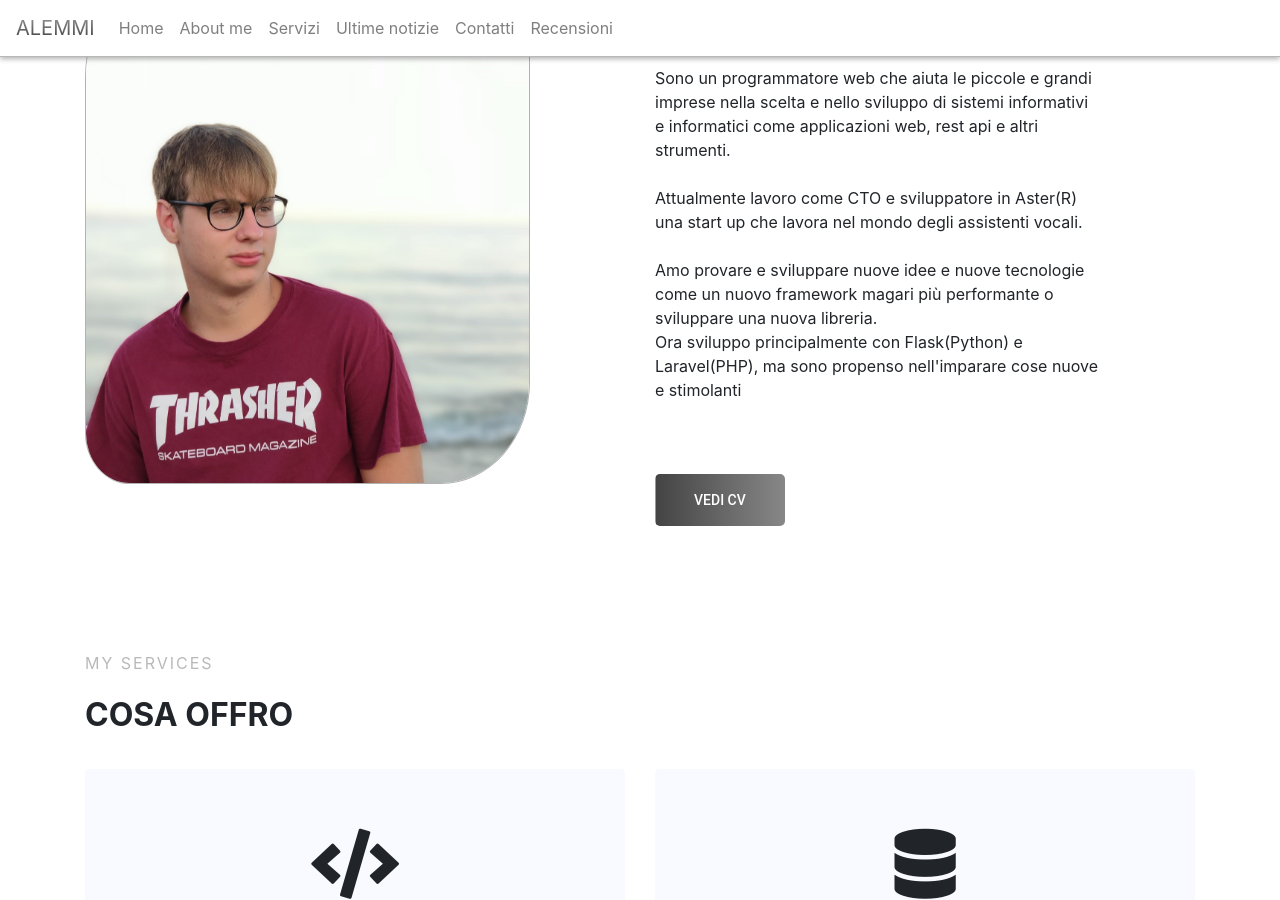
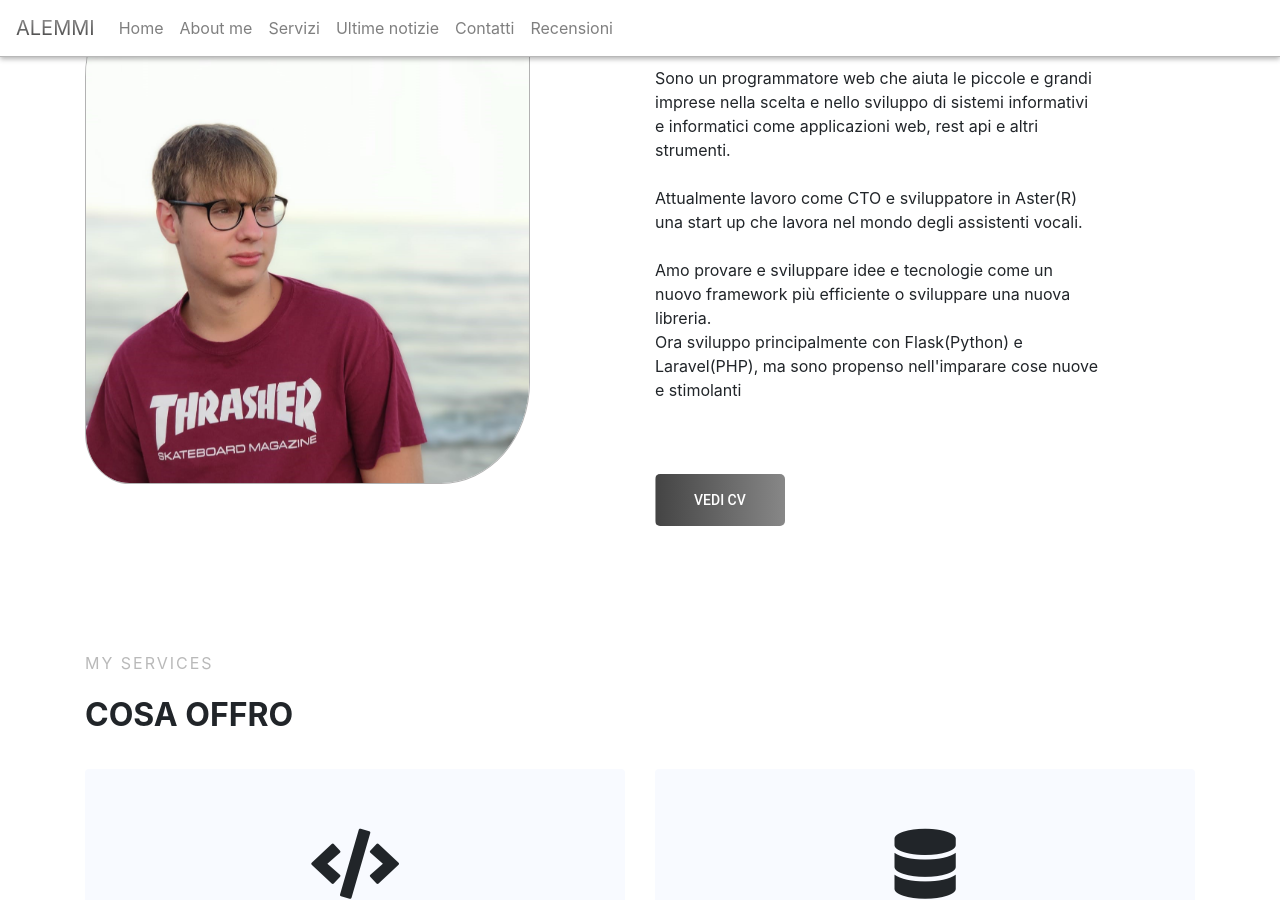
Before and after one commit to Alemmi/alessandromizzaro.me, a Jekyll site: the page built from index.html, in a window 1280 px wide and 900 px high, scrolled down 967 px. Built offline with Jekyll 4.4.1, drawn with Linux system fonts in a browser that asks for light colours; some of the changed text lies outside the part shown.

Commit message:
Update index.html

```diff
--- a/index.html
+++ b/index.html
@@ -18,7 +18,7 @@ permalink: /
                 <p class="section-text">
                       Sono un programmatore web che aiuta le piccole e grandi imprese nella scelta e nello sviluppo di sistemi informativi e informatici come applicazioni web, rest api e altri strumenti.<br><br>
 Attualmente lavoro come CTO e sviluppatore in Aster(R) una start up che lavora nel mondo degli assistenti vocali.<br><br>
-Amo provare e sviluppare nuove idee e nuove tecnologie come un nuovo framework magari più performante o sviluppare una nuova libreria.<br>Ora sviluppo principalmente con Flask(Python) e Laravel(PHP), ma sono propenso nell'imparare cose nuove e stimolanti
+Amo provare e sviluppare idee e tecnologie come un nuovo framework più efficiente o sviluppare una nuova libreria.<br>Ora sviluppo principalmente con Flask(Python) e Laravel(PHP), ma sono propenso nell'imparare cose nuove e stimolanti
                 </p>
                 <a href="{{site.cv}}" target="_blank" class='btn primary-btn'>VEDI CV</a>
             </div>
```
Also changed, not shown: other parts of index.html (+1 -1 lines).
